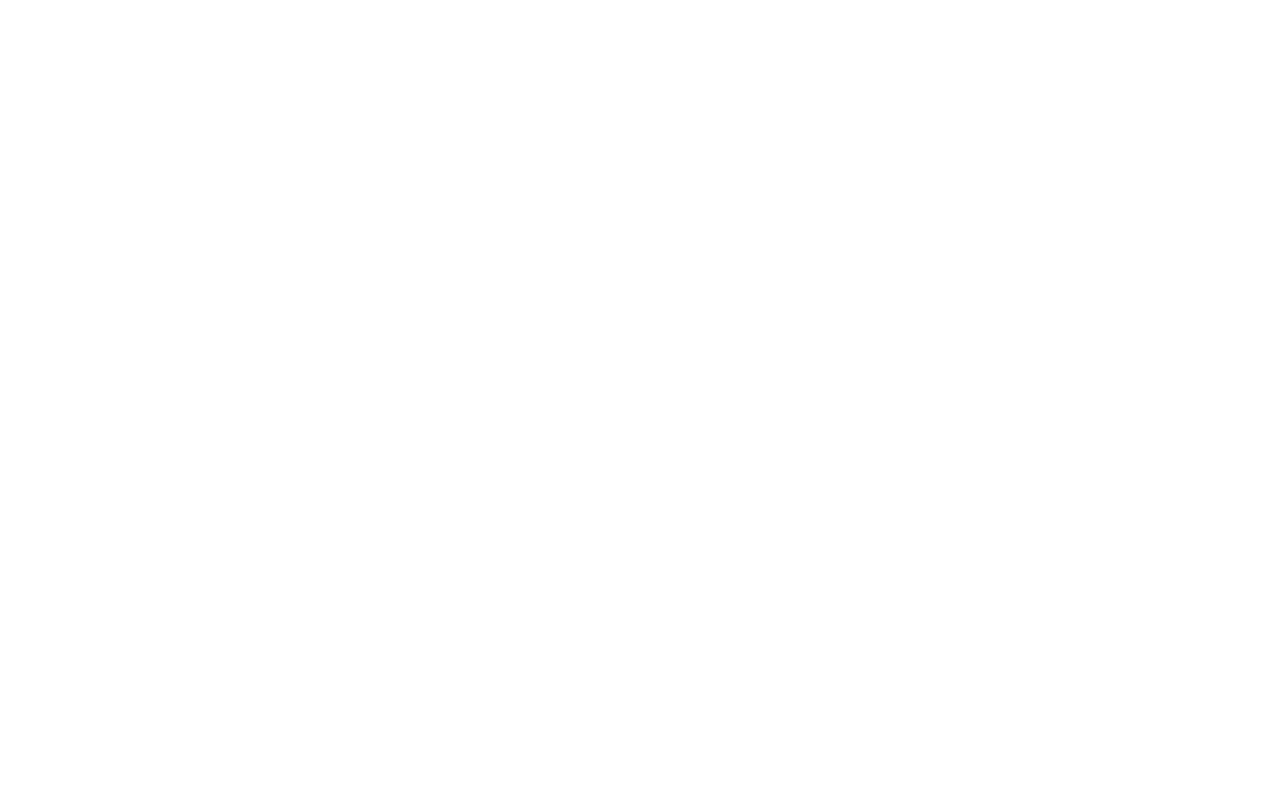
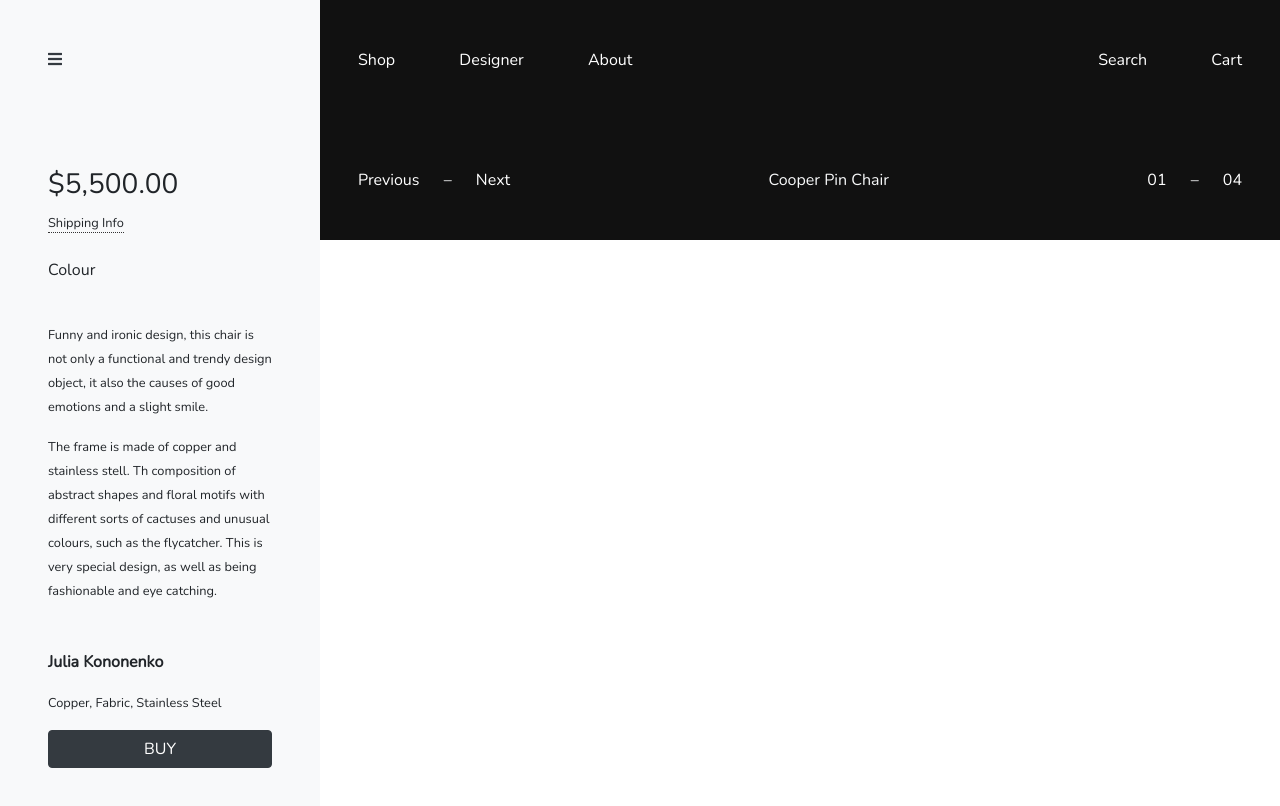
Before and after one commit to ragasubekti/project-css-design-system, a plain HTML site: page index.html in a window 1280 px wide. Drawn offline with nearby package versions, Linux system fonts and the light colour scheme.

Commit message:
Created Sidebar, Navbar and Added Styling to Them

```diff
--- a/index.html
+++ b/index.html
@@ -6,13 +6,116 @@
     <meta http-equiv="X-UA-Compatible" content="ie=edge" />
 
     <link
+      href="https://fonts.googleapis.com/css?family=Nunito"
+      rel="stylesheet"
+    />
+    <link
       rel="stylesheet"
       href="https://stackpath.bootstrapcdn.com/bootstrap/4.3.1/css/bootstrap.min.css"
       integrity="sha384-ggOyR0iXCbMQv3Xipma34MD+dH/1fQ784/j6cY/iJTQUOhcWr7x9JvoRxT2MZw1T"
       crossorigin="anonymous"
     />
+    <link
+      rel="stylesheet"
+      href="https://use.fontawesome.com/releases/v5.8.1/css/all.css"
+      integrity="sha384-50oBUHEmvpQ+1lW4y57PTFmhCaXp0ML5d60M1M7uH2+nqUivzIebhndOJK28anvf"
+      crossorigin="anonymous"
+    />
+    <link rel="stylesheet" href="/styles/index.css" />
 
     <title>I Don't Even Know What to Call</title>
   </head>
-  <body></body>
+  <body>
+    <div class="container-fluid h-100">
+      <div class="row h-100">
+        <aside class="col-3 bg-light p-5 h-100">
+          <a href="#" class="text-dark mb-5 d-block">
+            <i class="fas fa-bars"></i>
+          </a>
+
+          <p class="h3 pt-5">$5,500.00</p>
+          <small class="dotted-border-bottom">Shipping Info</small>
+
+          <div class="py-4">
+            <p>Colour</p>
+          </div>
+
+          <p>
+            <small class="text-small">
+              Funny and ironic design, this chair is not only a functional and
+              trendy design object, it also the causes of good emotions and a
+              slight smile.
+            </small>
+          </p>
+          <p>
+            <small class="text-small">
+              The frame is made of copper and stainless stell. Th composition of
+              abstract shapes and floral motifs with different sorts of cactuses
+              and unusual colours, such as the flycatcher. This is very special
+              design, as well as being fashionable and eye catching.
+            </small>
+          </p>
+
+          <div class="mt-5">
+            <p class="font-weight-bold">Julia Kononenko</p>
+            <small>Copper, Fabric, Stainless Steel</small>
+          </div>
+
+          <a href="#" class="btn btn-dark btn-block mt-3">BUY</a>
+        </aside>
+        <div class="col p-0">
+          <div
+            class="d-flex justify-content-between align-items-center bg-darker px-2 py-5"
+          >
+            <nav class="nav-top">
+              <ul>
+                <li>
+                  <a href="#">Shop</a>
+                </li>
+                <li>
+                  <a href="#">Designer</a>
+                </li>
+                <li>
+                  <a href="#">About</a>
+                </li>
+              </ul>
+            </nav>
+            <nav class="nav-top">
+              <ul>
+                <li>
+                  <a href="#">Search</a>
+                </li>
+                <li>
+                  <a href="#">Cart</a>
+                </li>
+              </ul>
+            </nav>
+          </div>
+          <div
+            class="d-flex justify-content-between align-items-center bg-darker px-2 py-5"
+          >
+            <nav class="nav-top">
+              <ul>
+                <li>
+                  <a href="#">Previous</a>
+                  <span class="text-light">–</span>
+                  <a href="#">Next</a>
+                </li>
+              </ul>
+            </nav>
+            <span class="text-light">Cooper Pin Chair</span>
+            <nav class="nav-top">
+              <ul>
+                <li>
+                  <a href="#">01</a>
+                  <span class="text-light">–</span>
+                  <a href="#">04</a>
+                </li>
+              </ul>
+            </nav>
+          </div>
+        </div>
+      </div>
+    </div>
+  </body>
 </html>
--- a/styles/index.css
+++ b/styles/index.css
@@ -0,0 +1,39 @@
+body {
+  font-family: "Nunito", -apple-system, BlinkMacSystemFont, "Segoe UI", Roboto,
+    Oxygen, Ubuntu, Cantarell, "Open Sans", "Helvetica Neue", sans-serif;
+  min-height: 100vh;
+}
+
+ul,
+li,
+a {
+  margin: 0;
+  padding: 0;
+}
+
+.bg-darker {
+  background: #111;
+}
+
+.nav-top li {
+  display: inline;
+  list-style: none;
+  padding: 10px;
+}
+
+.nav-top li a:link,
+.nav-top li a:visited,
+.nav-top li a:active {
+  padding: 10px 20px;
+  color: #fff;
+}
+
+.nav-top li a:hover {
+  padding: 10px 20px;
+  background: rgba(255, 255, 255, 0.2);
+  text-decoration: none;
+}
+
+.dotted-border-bottom {
+  border-bottom: 1px dotted #333;
+}
```
